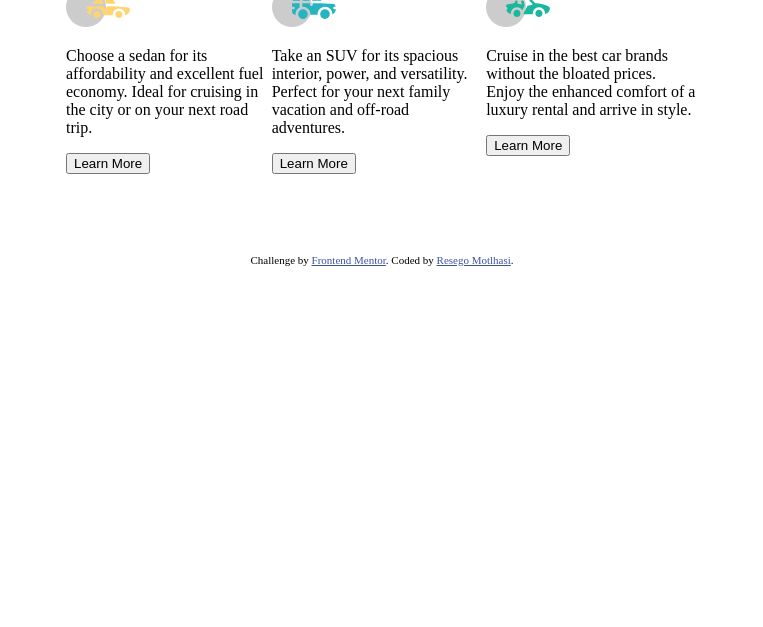
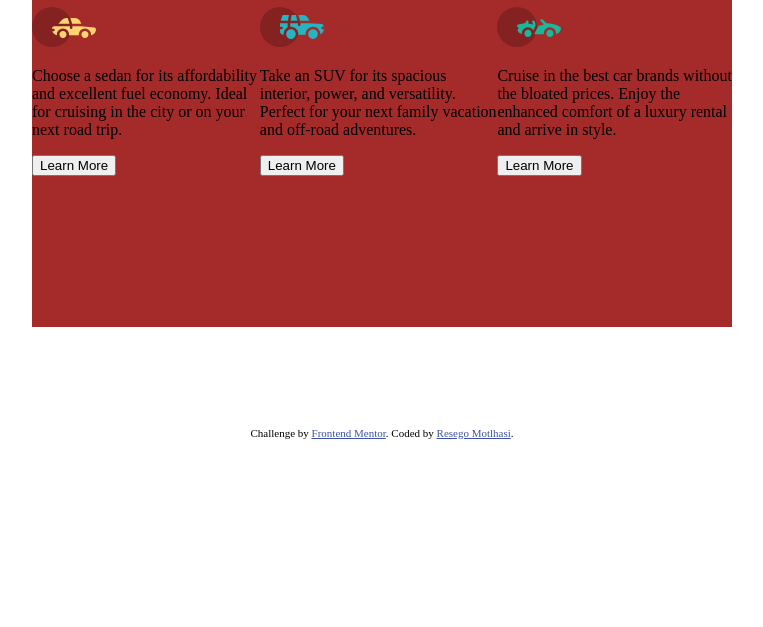
Before and after one commit to resegoreey/3-column-preview-card, a plain HTML site: page index.html in a window 1280 px wide. Shown: the part 173-800 px from the top of the page, without its empty margins (258-1021 px from the left). Drawn offline with Linux system fonts and the light colour scheme.

Commit message:
fixed the width and height and the margin

```diff
--- a/styles.css
+++ b/styles.css
@@ -7,13 +7,19 @@
 }
 
 .main-card {
-    display: flex;
-    flex-direction: row;
-    width: 50%;
-    height: auto;
-    margin: 80px auto;
+  display: flex;
+  flex-direction: row;
+  width: 700px;
+  height: 400px;
+  margin: 100px auto;
+  background-color: brown;
 }
 
 .icons {
-    height: 40px;
+  height: 40px;
 }
+
+.sedan-card {
+  display: flex;
+  flex-direction: row;
+}
```
